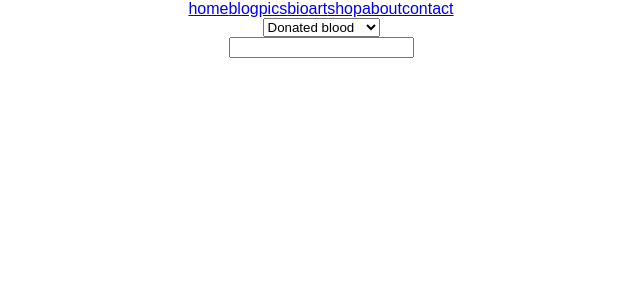
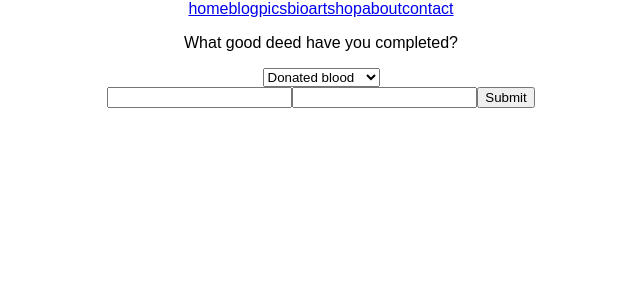
Before and after one commit to dzagar/good-karma, a React (Create React App) app in the folder FrontEnd/: page / in a window 1280 px wide. Shown: the top 300 px of the page, without its empty margins (319-959 px from the left). Built offline with nearby package versions, Linux system fonts and the light colour scheme.

Commit message:
react things happened :octocat:

```diff
--- a/FrontEnd/src/LogKarma.js
+++ b/FrontEnd/src/LogKarma.js
@@ -9,12 +9,8 @@ export class LogKarma extends React.Component {
     constructor(props) {
         super(props);
         this.handleActionChange = this.handleActionChange.bind(this);
-        this.handleLocationChange = this.handleLocationChange.bind(this);
-        this.handleDateChange = this.handleDateChange.bind(this);
         this.state = {
-            karmaAction: 'act1',
-            location: '',
-            date: ''
+            karmaAction: 'act1'
         }
     }
     handleActionChange(e) {
@@ -22,22 +18,13 @@ export class LogKarma extends React.Component {
             karmaAction: e.target.value
         });
     }
-    handleLocationChange(e) {
-        this.setState({
-            location: e.target.value
-        });
-    }
-    handleDateChange(e) {
-        this.setState({
-           date: e.target.value
-        });
-    }
     render() {
         const selectedAction = this.state.karmaAction;
         return (
             <div>
+                <p> What good deed have you completed?</p>
                 <LogKarmaOptions onChange = {this.handleActionChange} selection = {selectedAction}/>
-                <LogKarmaContainer selection = {selectedAction} onLocationChange = {this.handleLocationChange} onDateChange = {this.handleDateChange}/>
+                <LogKarmaContainer selection = {selectedAction}/>
             </div>
         );
     }
--- /dev/null
+++ b/FrontEnd/src/LogKarmaAmounts.js
@@ -0,0 +1,18 @@
+/**
+ * Created by danazagar on 2017-10-14.
+ */
+import React from 'react';
+
+export class LogKarmaAmounts extends React.Component {
+    constructor(props) {
+        super(props);
+        this.state = {
+            amount: props.amount
+        };
+    }
+    render() {
+        return (
+            <input type = "text" onChange = {this.props.onChange}/>
+        );
+    }
+}
--- a/FrontEnd/src/LogKarmaContainer.js
+++ b/FrontEnd/src/LogKarmaContainer.js
@@ -4,22 +4,58 @@
 import React from 'react';
 import ReactDOM from 'react-dom';
 import { LogKarmaLocations } from './LogKarmaLocations';
+import { LogKarmaDates } from './LogKarmaDates';
+import { LogKarmaDurations } from './LogKarmaDurations';
+import { LogKarmaAmounts } from './LogKarmaAmounts';
+import { postNewBloodDonation } from './helpersTemp/BloodDonationHelper';
 
 export class LogKarmaContainer extends React.Component {
+    constructor(props) {
+        super(props);
+        this.handleLocationChange = this.handleLocationChange.bind(this);
+        this.handleDateChange = this.handleDateChange.bind(this);
+        this.handleSubmit = this.handleSubmit.bind(this);
+        this.state = {
+            karmaAction: props.selection,
+            location: '',
+            date: '',
+            duration: '',
+            amount: ''
+        }
+    }
+    handleLocationChange(e) {
+        this.setState({
+            location: e.target.value
+        });
+    }
+    handleDateChange(e) {
+        this.setState({
+            date: e.target.value
+        });
+    }
+    handleSubmit(e) {
+        e.preventDefault();
+        if (this.state.karmaAction === "act1"){
+            alert('HOLYFUUUCCCKKKKKK');
+            postNewBloodDonation("2015-01-01", "london", "59e29494c2a8d12a8cfbe722");
+        }
+    }
     render() {
         const selectedKarma = this.props.selection;
-        if (selectedKarma === "act1") {
-            return (
-                <LogKarmaLocations onChange = {this.props.onLocationChange}/>
-            );
-        } else if (selectedKarma === "act2") {
-            return (
-                <p>hhahahaaaa</p>
-            );
-        } else if (selectedKarma === "act3") {
-            return (
-                <p>boop</p>
-            );
+        let extraParam;
+        if (selectedKarma === "act2"){
+            extraParam = <LogKarmaDurations onChange = {this.handleDurationChange}/>
+        } else if (selectedKarma === "act3"){
+            extraParam = <LogKarmaAmounts onChange = {this.handleAmountChange}/>
         }
+
+        return (
+            <form onSubmit = {this.handleSubmit}>
+                <LogKarmaLocations onChange = {this.handleLocationChange}/>
+                <LogKarmaDates onChange = {this.handleDateChange}/>
+                {extraParam}
+                <input type = "submit" value = "Submit"/>
+            </form>
+        )
     }
 }
--- /dev/null
+++ b/FrontEnd/src/LogKarmaDates.js
@@ -0,0 +1,18 @@
+/**
+ * Created by danazagar on 2017-10-14.
+ */
+import React from 'react';
+
+export class LogKarmaDates extends React.Component {
+    constructor(props) {
+        super(props);
+        this.state = {
+            date: props.date
+        };
+    }
+    render() {
+        return (
+            <input type = "text" onChange = {this.props.onChange}/>
+        );
+    }
+}
--- /dev/null
+++ b/FrontEnd/src/LogKarmaDurations.js
@@ -0,0 +1,18 @@
+/**
+ * Created by danazagar on 2017-10-14.
+ */
+import React from 'react';
+
+export class LogKarmaDurations extends React.Component {
+    constructor(props) {
+        super(props);
+        this.state = {
+            duration: props.duration
+        };
+    }
+    render() {
+        return (
+            <input type = "text" onChange = {this.props.onChange}/>
+        );
+    }
+}
--- a/FrontEnd/helpersTemp/BloodDonationHelper.js
+++ b/FrontEnd/src/helpersTemp/BloodDonationHelper.js
@@ -1,9 +1,11 @@
+import $ from 'jquery';
+
 function GetRedCrossLocations(city, state) {
     var cityString = encodeURIComponent(city).toString();
     var xhttp = new XMLHttpRequest();
     xhttp.onreadystatechange = function() {
         if (this.readyState == 4 && this.status == 200) {
-            x = getListOfLocations(this.responseText);
+            let x = getListOfLocations(this.responseText);
             document.getElementById("demo").innerHTML = x;
         }
     };
@@ -17,7 +19,7 @@ function getListOfLocations(rawResponse)
     var driveList= JSON.parse(rawResponse.split('var driveData = ')[1].split(';')[0].replace(/\n/g, "").replace('},										 ]', '}]')).driveList;
     var returnVal = "";
 
-    for(currentVal in driveList)
+    for(var currentVal in driveList)
     {
         returnVal = returnVal + JSON.stringify(driveList[currentVal].driveName) + "<br/>";
     }
@@ -25,8 +27,9 @@ function getListOfLocations(rawResponse)
     return returnVal;
 }
 
-function postNewBloodDonation(date, location, userID)
+export function postNewBloodDonation(date, location, userID)
 {
+    alert('!!!!!!!!');
     $.post("localhost:3700/bloodDonations",
     {
         "bloodDonation" : {
@@ -35,22 +38,23 @@ function postNewBloodDonation(date, location, userID)
             "user": userID
 	    }
     }, function(data, status) {
+            alert('callbackhell!!!!!!!!');
     });
 }
 
-function postNewBloodDonation2()
-{
-    fetch('localhost:3700/bloodDonations', {
-        method: 'POST',
-        headers: {
-            'Content-Type': 'application/json',
-        },
-        body:{
-            "bloodDonation" : {
-                "date" : date,
-                "location": location,
-                "user": userID
-            }
-        }
-    });
-}
+// function postNewBloodDonation2()
+// {
+//     fetch('localhost:3700/bloodDonations', {
+//         method: 'POST',
+//         headers: {
+//             'Content-Type': 'application/json',
+//         },
+//         body:{
+//             "bloodDonation" : {
+//                 "date" : date,
+//                 "location": location,
+//                 "user": userID
+//             }
+//         }
+//     });
+// }
```
